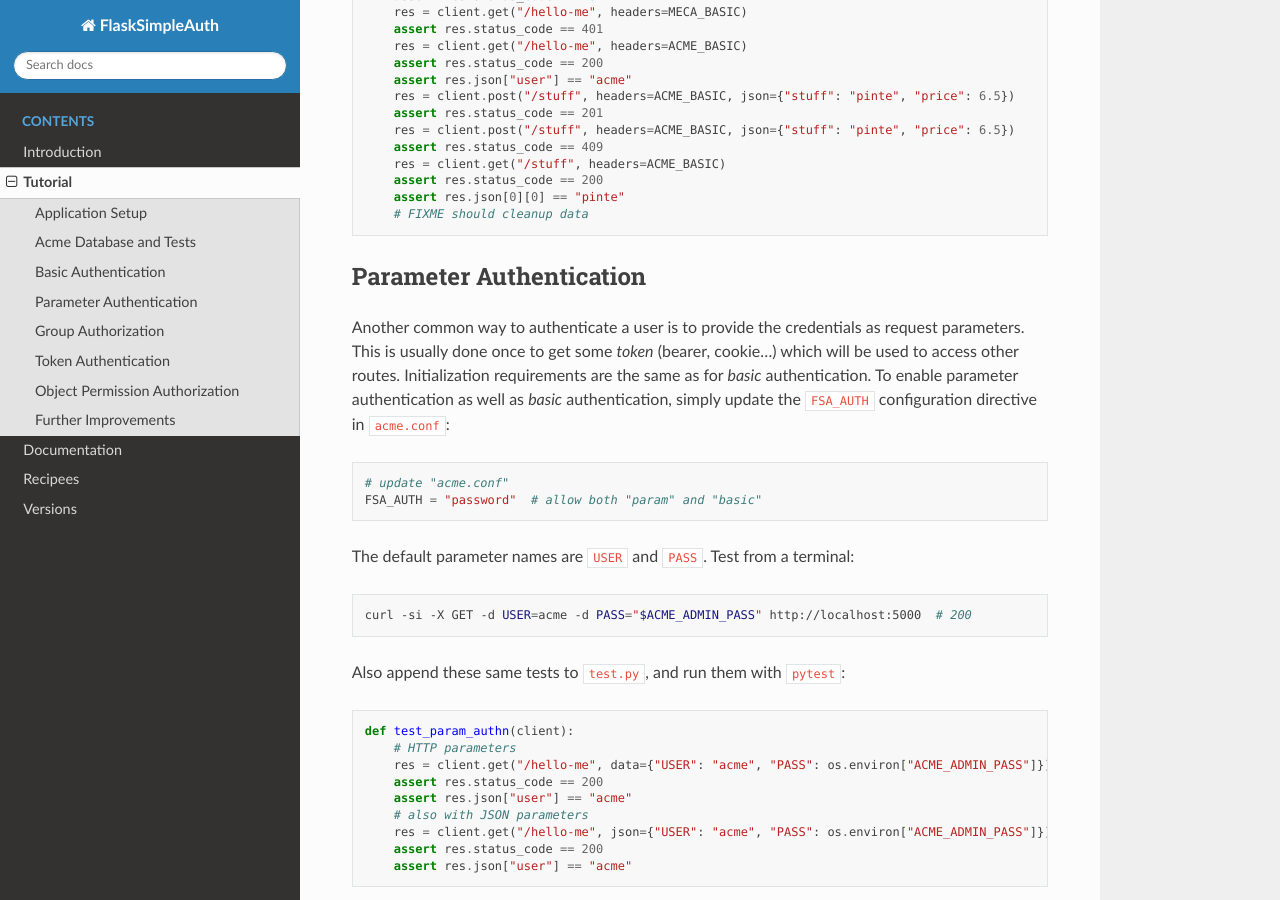
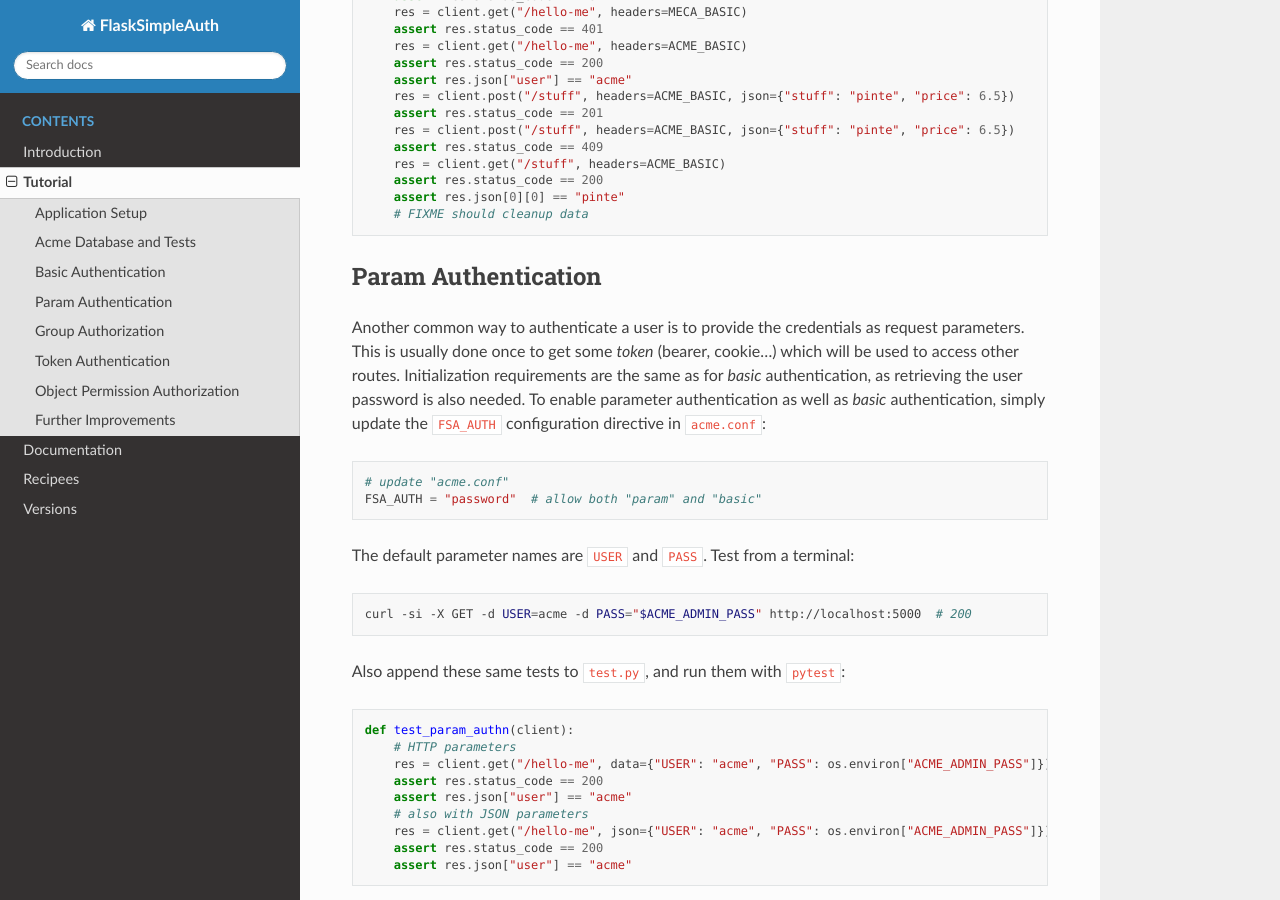
Before and after one commit to zx80/flask-simple-auth, a Sphinx documentation site: the page built from docs/TUTORIAL.md, in a window 1280 px wide and 900 px high, scrolled down 6065 px. Built offline with Sphinx 7.4.7 and the Read the Docs theme 2.0.0, drawn with Linux system fonts in a browser that asks for light colours; pages that are not in the unit, such as notebooks, are missing from menus.

Commit message:
title with auth scheme name

````diff
--- a/docs/TUTORIAL.md
+++ b/docs/TUTORIAL.md
@@ -343,13 +343,14 @@ def test_basic_authn(client):
     # FIXME should cleanup data
 ```
 
-## Parameter Authentication
+## Param Authentication
 
 Another common way to authenticate a user is to provide the credentials as
 request parameters.
 This is usually done once to get some *token* (bearer, cookie…) which will be
 used to access other routes.
-Initialization requirements are the same as for *basic* authentication.
+Initialization requirements are the same as for *basic* authentication, as
+retrieving the user password is also needed.
 To enable parameter authentication as well as *basic* authentication, simply
 update the `FSA_AUTH` configuration directive in `acme.conf`:
 
````
